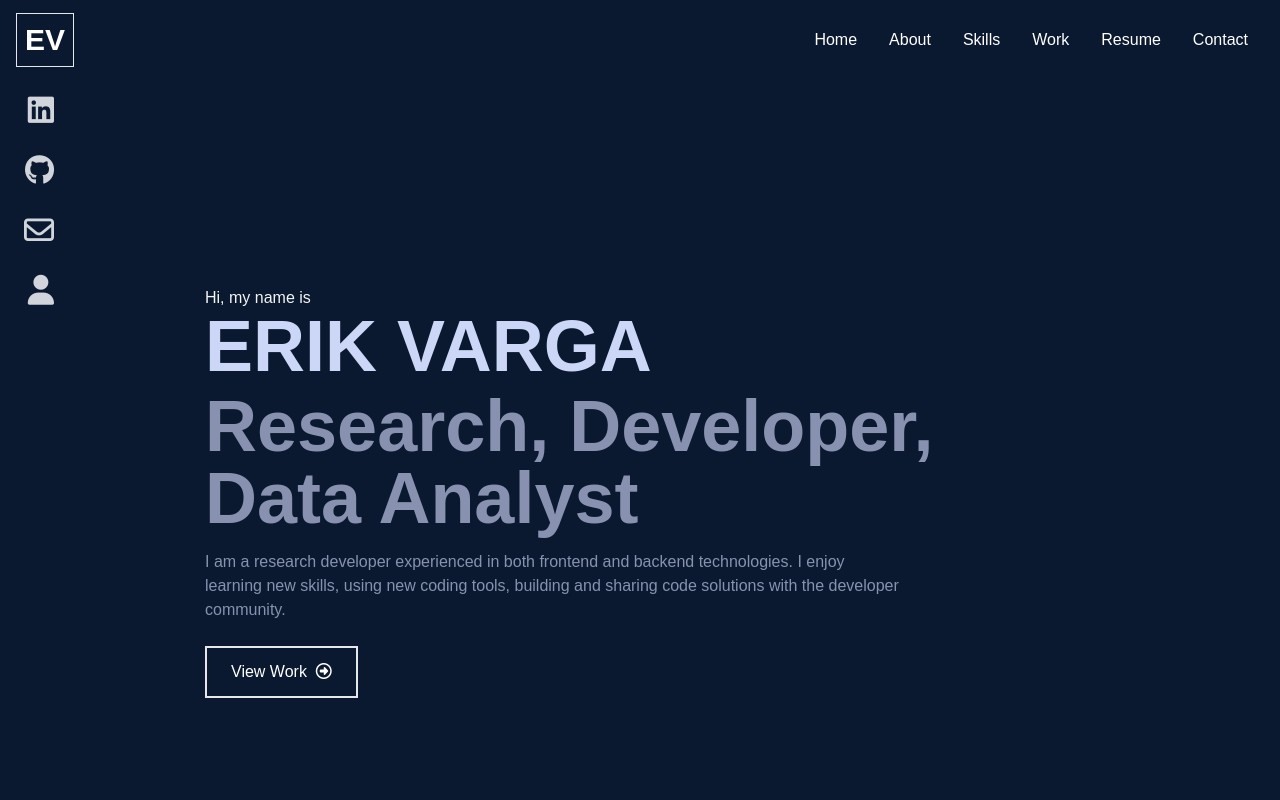
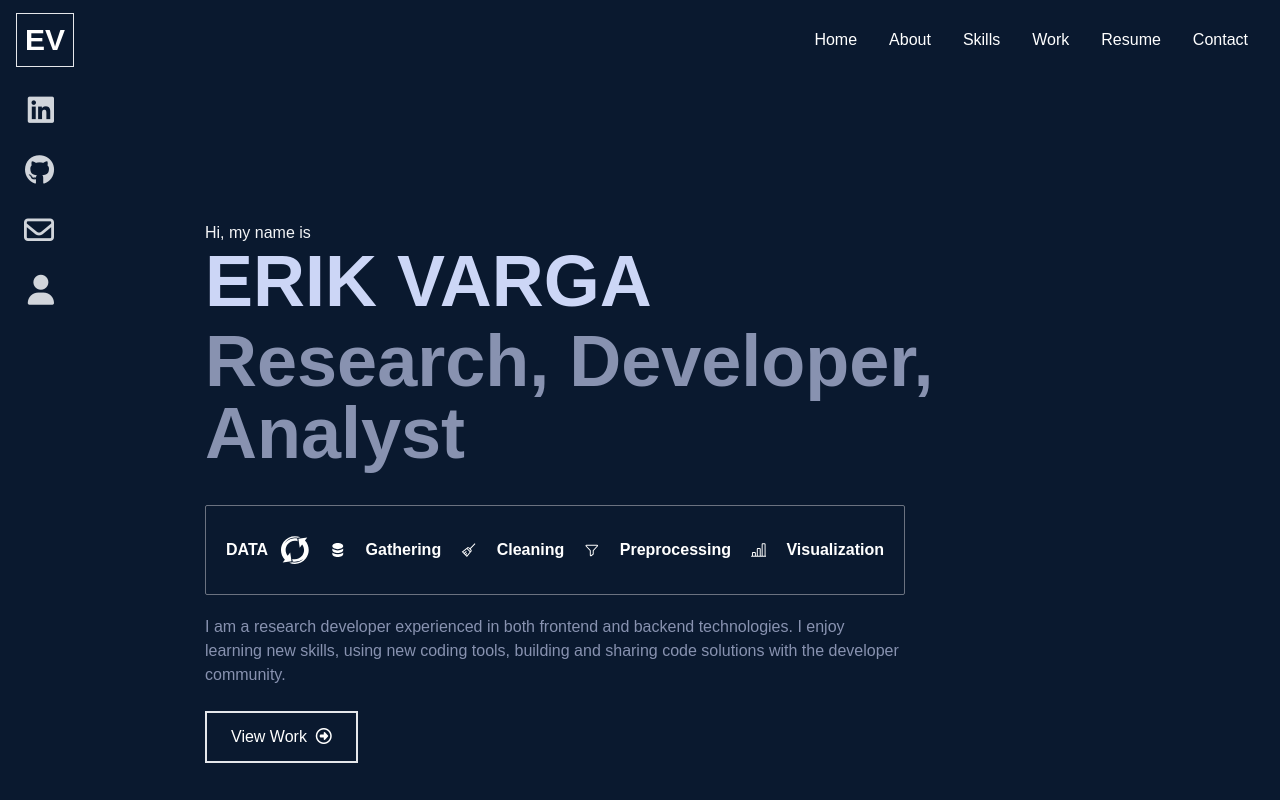
Before and after one commit to Erik-Varga/react-developer-portfolio-app, a React (Create React App) app: page / in a window 1280 px wide. Shown: the top 800 px of the page. Built offline with nearby package versions, Linux system fonts and the light colour scheme.

Commit message:
updated home page

```diff
--- a/src/components/Home.jsx
+++ b/src/components/Home.jsx
@@ -2,6 +2,15 @@ import React from 'react'
 import { Link } from "react-scroll";
 import Social from './Social';
 import '../index.css';
+
+import { HiMiniCircleStack } from 'react-icons/hi2';
+import { LiaBroomSolid } from 'react-icons/lia';
+import { PiFunnel } from 'react-icons/pi';
+import { BsBarChartLine } from 'react-icons/bs';
+import { WindowSize } from './WindowSize';
+import { CgDrive } from 'react-icons/cg';
+import { BiRightArrow, BiRightArrowAlt } from 'react-icons/bi';
+import { GiCycle } from 'react-icons/gi';
 
 const Home = () => {
   return (
@@ -16,9 +25,16 @@ const Home = () => {
           Research, Developer,
         </h2>
         <h2 className="text-4xl sm:text-7xl font-bold text-color2">
-          Data Analyst
+           Analyst
         </h2>
         <p className="text-color2 py-4 max-w-[700px]">
+        <div className='flex flex-col md:flex-row items-center gap-5 my-5 text-white font-bold border border-gray-500 p-5 rounded-sm'>
+          <div className='flex items-center gap-3'>DATA <GiCycle className='text-3xl' /></div>
+          <HiMiniCircleStack className='text-5xl hover:text-green-400'/> Gathering
+          <LiaBroomSolid className='text-5xl hover:text-green-400'/> Cleaning
+          <PiFunnel className='text-5xl hover:text-green-400'/> Preprocessing
+          <BsBarChartLine className='text-5xl hover:text-green-400'/> Visualization
+        </div>
         I am a research developer experienced in both frontend and backend technologies. I enjoy learning new skills, using new coding tools, building and sharing code solutions with the developer community.
         </p>
         <div>
```
